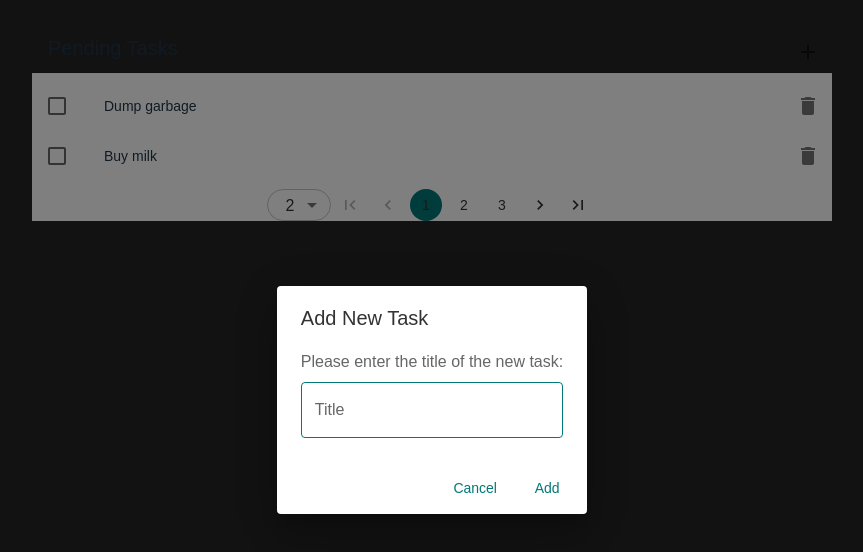
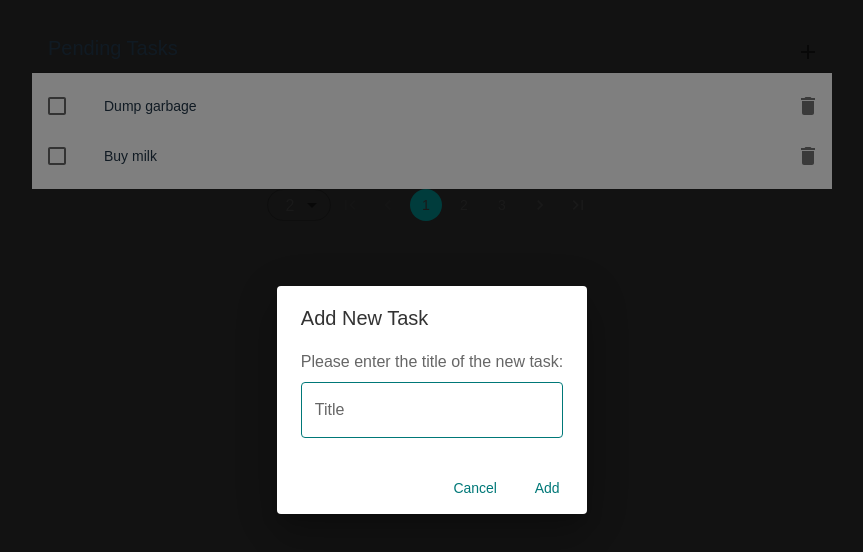
Before and after one commit to Isidro-Zertucha/examen-frontend, a React (Vite) app: page / in a window 1280 px wide. Both pictures are taken after a click on the button 1016 px from the left and 52 px from the top of the page. Shown: the top 552 px of the page, without its empty margins (208-1071 px from the left). Built offline with nearby package versions, Linux system fonts and the light colour scheme; data requests are answered from the project's data file.

Commit message:
reutilize components and cleanup

```diff
--- a/src/components/AddTaskForm.tsx
+++ b/src/components/AddTaskForm.tsx
@@ -0,0 +1,46 @@
+import React from 'react';
+import { Dialog, DialogTitle, DialogContent, DialogContentText, TextField, DialogActions, Button } from '@mui/material';
+
+
+interface Props {
+    open: boolean;
+    handleClose: () => void;
+    newTitle: string;
+    setNewTitle: (value: string) => void;
+    submitted: boolean;
+    handleAddTask: () => void;
+};
+
+export const AddTaskForm: React.FC<Props> = ({ open, handleClose, newTitle, setNewTitle, submitted, handleAddTask }) => {
+
+  return (
+    <Dialog open={open} onClose={handleClose}>
+        <DialogTitle>Add New Task</DialogTitle>
+        <DialogContent>
+          <DialogContentText>
+            Please enter the title of the new task:
+          </DialogContentText>
+          <TextField
+            autoFocus
+            margin="dense"
+            id="name"
+            label="Title"
+            type="text"
+            error={submitted && newTitle === ''}
+            helperText={submitted && newTitle === '' ? 'Title is required' : ''}
+            fullWidth
+            value={newTitle}
+            onChange={(e) => setNewTitle(e.target.value)}
+          />
+        </DialogContent>
+        <DialogActions>
+          <Button onClick={handleClose} color="primary">
+            Cancel
+          </Button>
+          <Button onClick={handleAddTask} color="primary">
+            Add
+          </Button>
+        </DialogActions>
+      </Dialog>
+  );
+};
--- /dev/null
+++ b/src/components/Footer.tsx
@@ -0,0 +1,44 @@
+import React from 'react';
+import { Box, MenuItem, Pagination, Select } from '@mui/material';
+import { Task } from '../interfaces/task';
+
+
+interface Props {
+    itemsPerPage: number;
+    handleItemsPerPageChange: (value: number) => void;
+    myList: Task[];
+    currentPage: number;
+    handlePageChange: (page: number) => void;
+};
+
+export const Footer: React.FC<Props> = ({ itemsPerPage, handleItemsPerPageChange, myList, currentPage, handlePageChange }) => {
+
+    return (
+        <Box sx={{ width: '100%', display: 'flex', justifyContent: 'center' }} >
+            <Select
+                value={itemsPerPage}
+                onChange={(event) => handleItemsPerPageChange(event.target.value as number)}
+                sx={{
+                    width: 64,
+                    height: 32,
+                    borderRadius: 10, // Change this value to adjust the border radius
+                    '& .MuiSelect-select': {
+                        borderRadius: 10, // Also apply the border radius to the select element
+                    },
+                }}
+            >
+                <MenuItem value={2}>2</MenuItem>
+                <MenuItem value={5}>5</MenuItem>
+                <MenuItem value={10}>10</MenuItem>
+            </Select>
+            <Pagination
+                count={Math.ceil(myList.length / itemsPerPage)}
+                page={currentPage}
+                onChange={(_event, page) => handlePageChange(page)}
+                showFirstButton
+                showLastButton
+
+            />
+        </Box>
+    );
+};
--- a/src/components/TaskItem.tsx
+++ b/src/components/TaskItem.tsx
@@ -3,27 +3,40 @@ import ListItem from '@mui/material/ListItem';
 import ListItemText from '@mui/material/ListItemText';
 import Checkbox from '@mui/material/Checkbox';
 import { Task } from '../interfaces/task'
+import { IconButton, ListItemButton, ListItemIcon } from '@mui/material';
+import DeleteIcon from '@mui/icons-material/Delete';
 
 
 interface Props {
-    todo: Task;
-    onToggle: (id: number) => void;
-   // onDelete: (id: number) => void;
-  }
+    task: Task;
+    handleToggle: (value: number) => void;
+    handleDelete: (value: number) => void;
+};
 
-export  const TaskItem: React.FC<Props> = ({ todo, }) => {
-    const handleToggle = () => {
-      onToggle(todo.id);
-    };
-
+export const TaskItem: React.FC<Props> = ({ task, handleToggle, handleDelete }) => {
+  const labelId = `checkbox-list-label-${task.id}`;
   return (
-    <ListItem>
-      <Checkbox
-        checked={todo.completed}
-        onChange={handleToggle}
-        color="primary"
-      />
-      <ListItemText primary={todo.title} secondary={todo.title} />
+    <ListItem
+      key={task.id}
+      secondaryAction={
+        <IconButton edge="end" aria-label="delete" onClick={() => handleDelete(task.id)} >
+          <DeleteIcon />
+        </IconButton>
+      }
+      disablePadding
+    >
+      <ListItemButton role={undefined} onClick={() => handleToggle(task.id)} dense>
+        <ListItemIcon>
+          <Checkbox
+            edge="start"
+            checked={task.completed}
+            tabIndex={-1}
+            disableRipple
+            inputProps={{ 'aria-labelledby': labelId }}
+          />
+        </ListItemIcon>
+        <ListItemText id={labelId} primary={task.title} sx={{ textOverflow: 'ellipsis', overflow: 'hidden' }} />
+      </ListItemButton>
     </ListItem>
   );
 };
--- a/src/components/TaskList.tsx
+++ b/src/components/TaskList.tsx
@@ -1,45 +1,22 @@
 import * as React from 'react';
 import List from '@mui/material/List';
-import ListItem from '@mui/material/ListItem';
-import ListItemButton from '@mui/material/ListItemButton';
-import ListItemIcon from '@mui/material/ListItemIcon';
-import ListItemText from '@mui/material/ListItemText';
-import Checkbox from '@mui/material/Checkbox';
 import IconButton from '@mui/material/IconButton';
-import DeleteIcon from '@mui/icons-material/Delete';
 import AddIcon from '@mui/icons-material/Add';
 import { Task } from '../interfaces/task';
-import Pagination from '@mui/material/Pagination';
 import TaskService from '../services/taskService';
 import { useEffect } from 'react';
-import { Box, Button, Dialog, DialogActions, DialogContent, DialogContentText, DialogTitle, Divider, MenuItem, Select, TextField, Typography } from '@mui/material';
+import { Box, Divider,Typography } from '@mui/material';
+import { AddTaskForm, Footer, TaskItem } from '.';
 
 
-/*const myInitialList: Task[] = [
-  { id: 0, title: 'Botar la basura', completed: false },
-  { id: 1, title: 'Task 2', completed: false },
-  { id: 2, title: 'Task 3', completed: false },
-  { id: 3, title: 'Task 4', completed: false },
-  { id: 4, title: 'Task 5', completed: false },
-  { id: 5, title: 'Task 6', completed: false },
-  { id: 6, title: 'Task 7', completed: false },
-  { id: 7, title: 'Task 8', completed: false },
-];*/
-
-
-export function TaskList() {
+export const TaskList: React.FC = () => {
   const [myList, setMyList] = React.useState<Task[]>([]);
   const [currentPage, setCurrentPage] = React.useState(1);
   const [submitted, setSubmitted] = React.useState(false);
   const [open, setOpen] = React.useState(false);
   const [newTitle, setNewTitle] = React.useState('');
   const [itemsPerPage, setItemsPerPage] = React.useState(2);
-
-  //let indexOfLastItem = currentPage * itemsPerPage;
-  //let indexOfFirstItem = indexOfLastItem - itemsPerPage;
-
   const [currentItems, setCurrentItems] = React.useState<Task[]>([]);
-  //let currentItems = myList.slice(indexOfFirstItem, indexOfLastItem);
 
   useEffect(() => {
     const taskService = new TaskService();
@@ -64,9 +41,6 @@ export function TaskList() {
   const handleItemsPerPageChange = (value: number) => {
     setCurrentPage(1);
     setItemsPerPage(value);
-  //   indexOfLastItem = currentPage * itemsPerPage;
-  // indexOfFirstItem = indexOfLastItem - itemsPerPage;
-  // setCurrentItems( myList.slice(indexOfFirstItem, indexOfLastItem));
   };
 
   const handleAdd = () => {
@@ -84,19 +58,20 @@ export function TaskList() {
     if (newTitle === '') {
       return;
     }
-    const newTask = { id: myList.length+1, title: newTitle, completed: false };
+    const newTask = { id: myList.length + 1, title: newTitle, completed: false };
     setMyList([...myList, newTask]);
     handleClose();
   };
 
-  const handleToggle = (value: number) => () => {
+  const handleToggle = (value: number) => {
+    console.log(value)
     const updatedMyList = myList.map((task) =>
       task.id === value ? { ...task, completed: !task.completed } : task
     );
     setMyList(updatedMyList);
   };
 
-  const handleDelete = (value: number) => () => {
+  const handleDelete = (value: number) => {
     const updatedMyList = myList.filter((task) => task.id !== value);
     setMyList(updatedMyList);
   };
@@ -107,34 +82,8 @@ export function TaskList() {
 
   return (
     <>
-      <Dialog open={open} onClose={handleClose}>
-        <DialogTitle>Add New Task</DialogTitle>
-        <DialogContent>
-          <DialogContentText>
-            Please enter the title of the new task:
-          </DialogContentText>
-          <TextField
-            autoFocus
-            margin="dense"
-            id="name"
-            label="Title"
-            type="text"
-            error={submitted && newTitle === ''}
-            helperText={submitted && newTitle === '' ? 'Title is required' : ''}
-            fullWidth
-            value={newTitle}
-            onChange={(e) => setNewTitle(e.target.value)}
-          />
-        </DialogContent>
-        <DialogActions>
-          <Button onClick={handleClose} color="primary">
-            Cancel
-          </Button>
-          <Button onClick={handleAddTask} color="primary">
-            Add
-          </Button>
-        </DialogActions>
-      </Dialog>
+      <AddTaskForm open={open} handleClose={handleClose} newTitle={newTitle} setNewTitle={setNewTitle} submitted={submitted} handleAddTask={handleAddTask} />
+
 
       <Box display="flex" justifyContent={'space-between'} sx={{ paddingX: 2 }}>
         <Typography variant="h6">Pending Tasks</Typography>
@@ -146,63 +95,12 @@ export function TaskList() {
       <Divider />
 
       <List sx={{ width: { xs: '100%', md: 800 }, bgcolor: 'background.paper' }}>
-
         {currentItems.map((task) => {
-          const labelId = `checkbox-list-label-${task}`;
-          return (
-            <ListItem
-              key={task.id}
-              secondaryAction={
-                <IconButton edge="end" aria-label="delete" onClick={handleDelete(task.id)} >
-                  <DeleteIcon />
-                </IconButton>
-              }
-              disablePadding
-            >
-              <ListItemButton role={undefined} onClick={handleToggle(task.id)} dense>
-                <ListItemIcon>
-                  <Checkbox
-                    edge="start"
-                    checked={task.completed}
-                    tabIndex={-1}
-                    disableRipple
-                    inputProps={{ 'aria-labelledby': labelId }}
-                  />
-                </ListItemIcon>
-                <ListItemText id={labelId} primary={task.title} sx={{ textOverflow: 'ellipsis', overflow: 'hidden' }} />
-              </ListItemButton>
-            </ListItem>
-          );
+          return <TaskItem key={task.id} task={task} handleToggle={handleToggle} handleDelete={handleDelete}></TaskItem>
         })}
       </List>
 
-      <Box sx={{ width: '100%', bgcolor: 'background.paper', display: 'flex', justifyContent: 'center' }} >
-      <Select
-        value={itemsPerPage}
-        onChange={(event) => handleItemsPerPageChange(event.target.value as number)}
-        sx={{
-          width: 64,
-          height: 32,
-          borderRadius: 10, // Change this value to adjust the border radius
-          '& .MuiSelect-select': {
-            borderRadius: 10, // Also apply the border radius to the select element
-          },
-        }}
-        >
-        <MenuItem value={2}>2</MenuItem>
-        <MenuItem value={5}>5</MenuItem>
-        <MenuItem value={10}>10</MenuItem>
-      </Select>
-      <Pagination
-        count={Math.ceil(myList.length / itemsPerPage)}
-        page={currentPage}
-        onChange={(_event, page) => handlePageChange(page)}
-        showFirstButton
-        showLastButton
-
-        />
-        </Box>
-
+      <Footer itemsPerPage={itemsPerPage} handleItemsPerPageChange={handleItemsPerPageChange} myList={myList} currentPage={currentPage} handlePageChange={handlePageChange}></Footer>
     </>
   );
 }
```
Also changed, not shown: src/components/index.tsx (+4 -3 lines).
